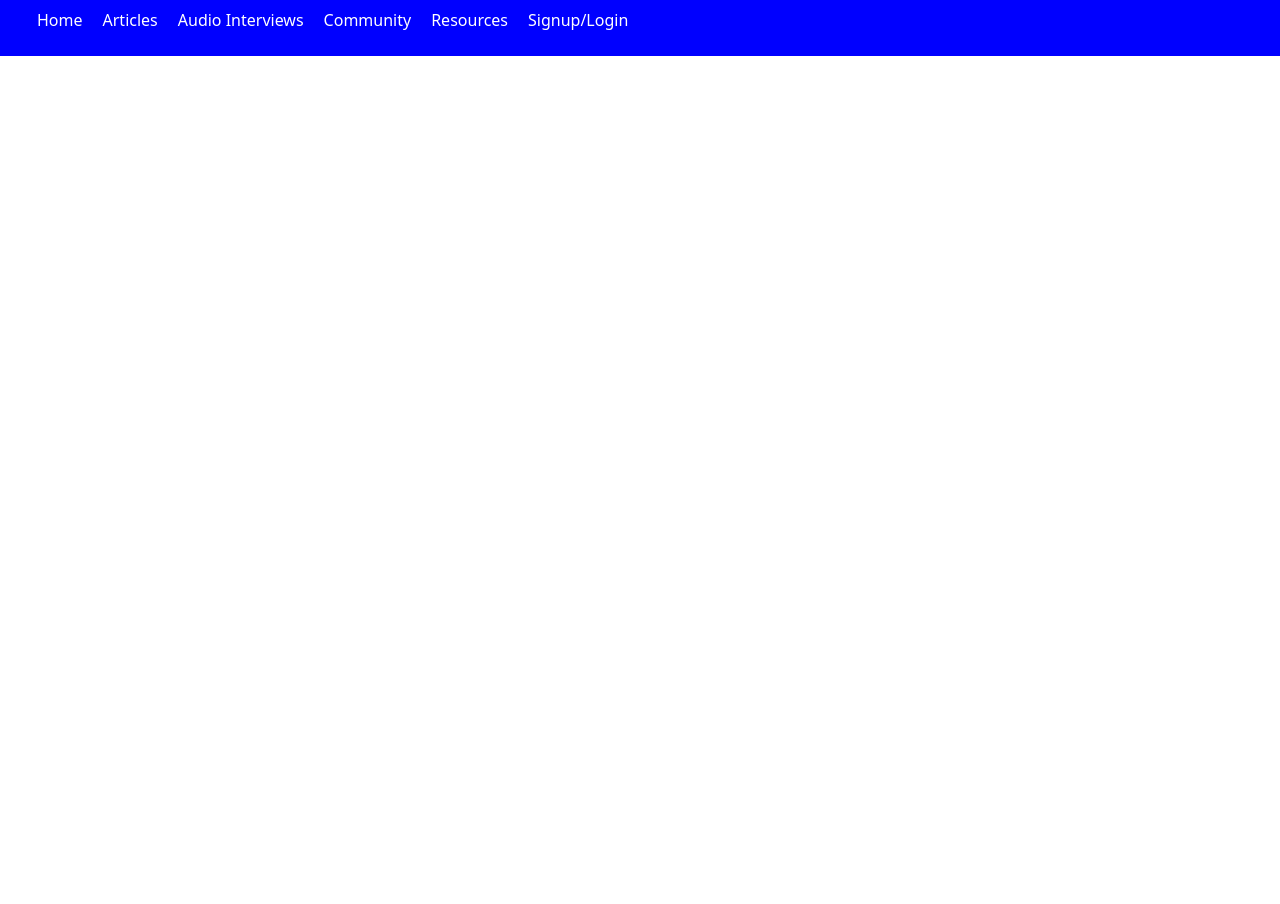
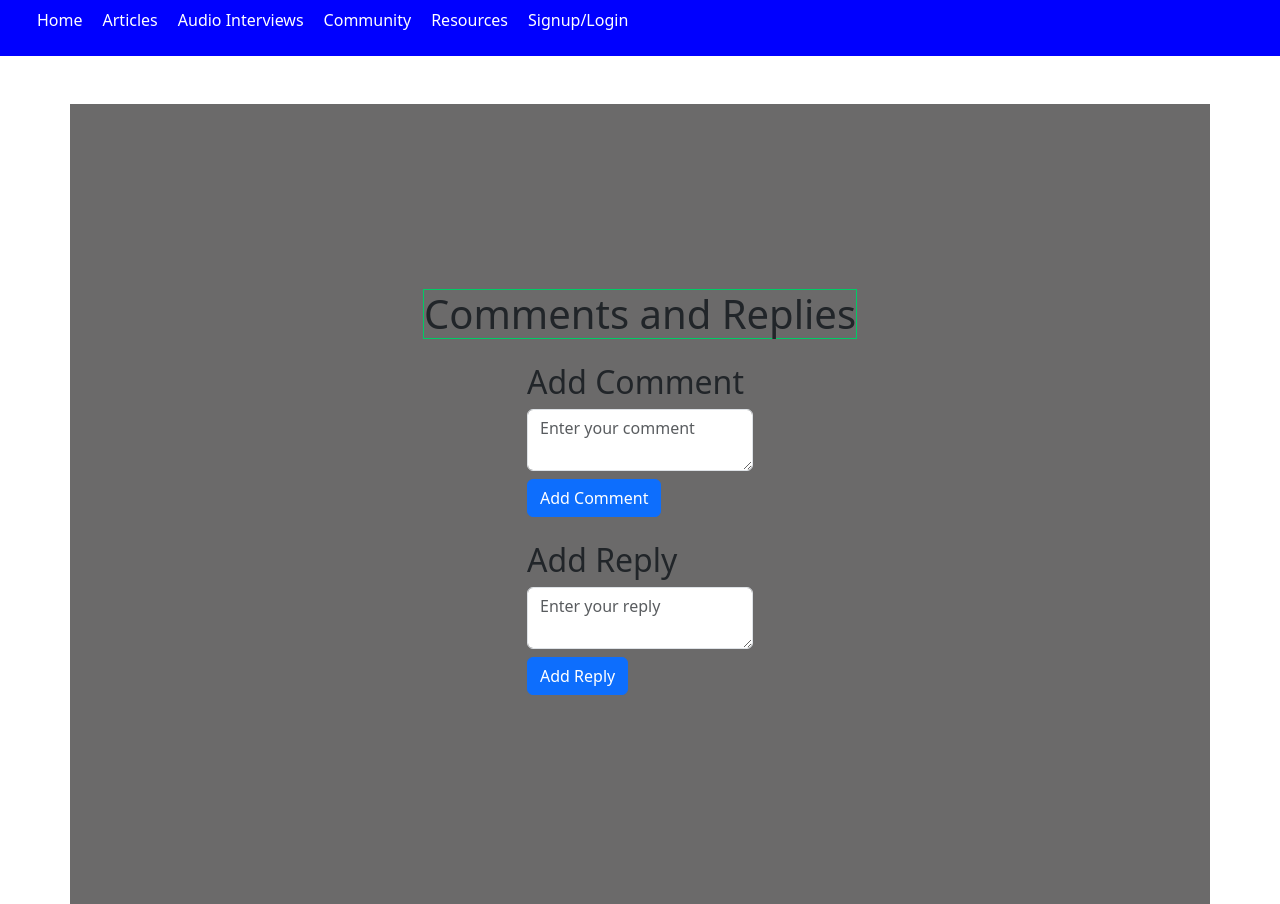
Before and after one commit to Ayqureshi/ZenProductivity, a React (Create React App) app: page /comments in a window 1280 px wide. Before the commit the page ends 800 px from the top, so only its background shows below. Built offline with nearby package versions, Linux system fonts and the light colour scheme.

Commit message:
Implemented comments feature in FireStore

```diff
--- a/package.json
+++ b/package.json
@@ -7,7 +7,7 @@
     "@testing-library/react": "^13.4.0",
     "@testing-library/user-event": "^13.5.0",
     "bootstrap": "^5.3.1",
-    "firebase": "^9.22.1",
+    "firebase": "^10.4.0",
     "lint": "^1.1.2",
     "react": "^18.2.0",
     "react-bootstrap": "^2.8.0",
--- a/src/App.jsx
+++ b/src/App.jsx
@@ -18,6 +18,8 @@ import Article6 from './components/Article6';
 import 'bootstrap/dist/css/bootstrap.min.css';
 import SignUp from './components/auth/SignUp';
 import ResetPassword from './components/auth/ResetPassword';
+// Testing Pages Below
+import CommentPage from './components/community/CommentPage';
 
 
 const App = () => {
@@ -63,6 +65,8 @@ const App = () => {
         <Route path="/articles/article6" element={<Article6/>} />
         <Route path="/signUp" element={<SignUp />} />
         <Route path="/resetPassword" element={<ResetPassword />} />
+        {/* Testing Pages */}
+        <Route path="/comments" element={<CommentPage/>} />
       </Routes>
     </Router>
   );
--- /dev/null
+++ b/src/components/community/CommentPage.jsx
@@ -0,0 +1,128 @@
+import React, { useState } from 'react';
+import { doc, setDoc, addDoc, collection } from "firebase/firestore";
+import { db } from '../../firebase';
+import 'firebase/firestore';
+
+const CommentPage = () => {
+    // const [comments] = useState([]);
+    const [newCommentText, setNewCommentText] = useState('');
+    const [newReplyText, setNewReplyText] = useState('');
+    // const [selectedCommentId, setSelectedCommentId] = useState(null);
+
+    /// Function to handle adding a new comment
+    const handleAddComment = () => {
+
+        if (newCommentText) {
+            const commentData = {
+                text: newCommentText,
+                userId: 'user123', // Replace with the actual user ID
+                timestamp: new Date(), // Use the current timestamp
+                likes: 0,
+            };
+
+            console.log("Trying to comment with",newCommentText);
+
+            // Create a new document for the comment in Firestore
+            const commentRef = doc(db, 'comments', 'comment2'); // Replace with a unique comment ID
+            setDoc(commentRef, commentData);
+
+            setNewCommentText('');
+        }
+    };
+
+    // Function to add a reply to a comment
+    async function handleAddReply () {
+        const commentId = "comments";
+        const userId = "userTwo";
+        // const replyId = "333";
+        // Reference the comment document
+        const replyRef = collection(db, `comments/${commentId}/replies`);
+
+        console.log("Trying to reply with",newReplyText);
+
+        const replyData = {
+            text: newReplyText,
+            userId: userId,
+            timestamp: new Date(), // Use the current timestamp
+            likes: 0
+        };
+        await addDoc(replyRef, replyData);
+        setNewReplyText('');
+    }
+
+
+    // Function to add a reply to an existing comment
+    // const handleAddReply = async (commentId, replyText, userId) => {
+    //     try {
+    //         const newCommentId = "comment2";
+
+    //         // Reference the comment document
+    //         const commentRef = doc(db, 'comments', newCommentId);
+
+    //         // Reference the 'Replies' subcollection within the comment document
+    //         const repliesRef = collection(commentRef, 'replies');
+
+    //         // Create a new reply document in the 'Replies' subcollection
+    //         const replyData = {
+    //             text: replyText,
+    //             userId: userId,
+    //             timestamp: new Date(), // Use the current timestamp
+    //             likes: 0,
+    //         };
+
+    //         // Add the reply document to the 'Replies' subcollection
+    //         await addDoc(repliesRef, replyData);
+
+    //         console.log('Reply added successfully');
+    //     } catch (error) {
+    //         console.error('Error adding reply:', error);
+    //     }
+    //     setNewReplyText('');
+    // };
+
+
+    return (
+        <div className="container mt-5">
+            <h1 className="mb-4">Comments and Replies</h1>
+            <div className="mb-4">
+                <h2>Add Comment</h2>
+                <textarea
+                    className="form-control"
+                    value={newCommentText}
+                    onChange={(e) => setNewCommentText(e.target.value)}
+                    placeholder="Enter your comment"
+                />
+                <button className="btn btn-primary mt-2" onClick={handleAddComment}>
+                    Add Comment
+                </button>
+            </div>
+
+            <div className="mb-4">
+                <h2>Add Reply</h2>
+                <textarea
+                    className="form-control"
+                    value={newReplyText}
+                    onChange={(e) => setNewReplyText(e.target.value)}
+                    placeholder="Enter your reply"
+                />
+                <button className="btn btn-primary mt-2" onClick={handleAddReply}>
+                    Add Reply
+                </button>
+            </div>
+
+            {/* <div>
+                <h2>Comments</h2>
+                {comments.map((comment) => (
+                    <div key={comment.id} className="mb-3 p-3 border rounded">
+                        <p className="mb-2">{comment.text}</p>
+                        <button className="btn btn-secondary">
+                            Add Reply
+                        </button>
+                    </div>
+                ))}
+            </div> */}
+        </div>
+    );
+};
+
+export default CommentPage;
--- a/src/firebase.js
+++ b/src/firebase.js
@@ -1,8 +1,5 @@
 // Import the functions you need from the SDKs you need
 import { initializeApp } from "firebase/app";
-// import { getAnalytics } from "firebase/analytics";
-// import firebase from 'firebase/compat/app';
-// import 'firebase/firestore';
 import { getFirestore } from 'firebase/firestore';
 import { getStorage } from "firebase/storage";
 import { getAuth } from "firebase/auth";
@@ -25,15 +22,11 @@ const firebaseConfig = {
   measurementId: "G-FXPC7N9WZF"
 };
 
-
-
-// firebase.initializeApp(firebaseConfig);
-// Initialize Firebase
-// const app = initializeApp(firebaseConfig);
-// const analytics = getAnalytics(app);
 const app = initializeApp(firebaseConfig);
 const firestore = getFirestore(app);
 const auth = getAuth(app);
+const db = getFirestore(app);
+
 export const storage = getStorage(app);
-export { firestore, auth };
+export { firestore, auth, db };
 export default app;
```
Also changed, not shown: 1 other file (tests, documents, lock files or other folders).
